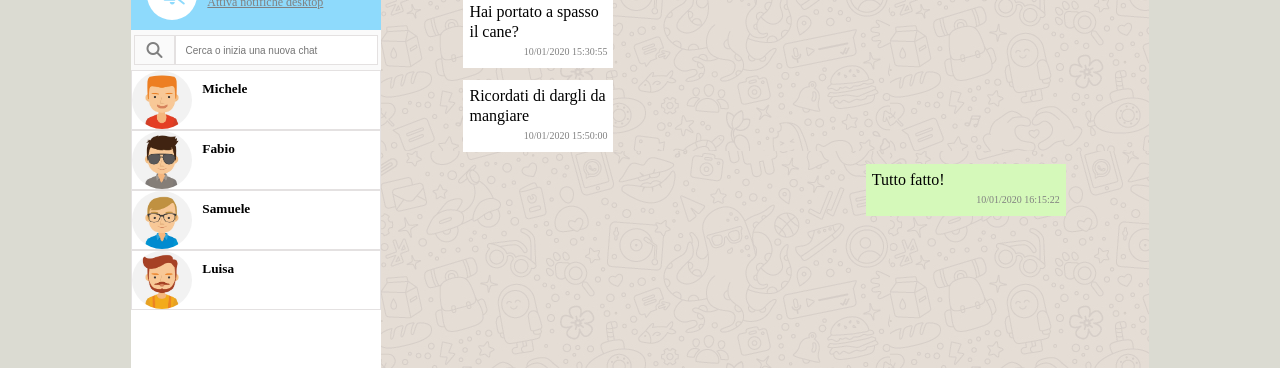
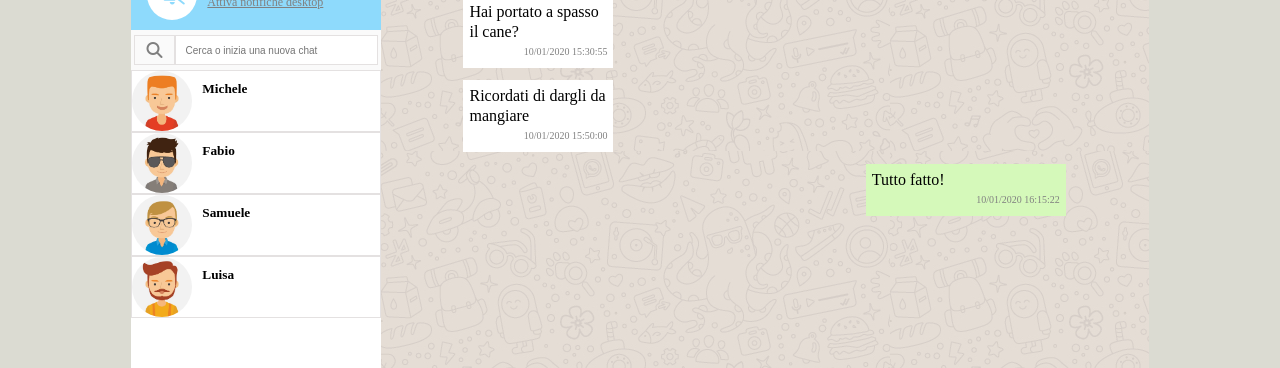
Before and after one commit to MattiaAngelini/vue-boolzapp, a plain HTML site: page index.html in a window 1280 px wide. Shown: the part 140-508 px from the top of the page. Drawn offline with nearby package versions, Linux system fonts and the light colour scheme.

Commit message:
Fixed: input chat v-if & layout list contacts

```diff
--- a/assets/css/styles.css
+++ b/assets/css/styles.css
@@ -146,10 +146,12 @@ body {
 }
 
 .section-contacts {
-    height: 60px;
+    height: 100%;
     display: flex;
+    flex-direction: column;
     justify-content: space-between;
     border: 1px solid rgb(228, 225, 225);
+    overflow-y: auto;
 }
 
 .section-contacts figure {
--- a/index.html
+++ b/index.html
@@ -67,12 +67,15 @@
                         </div>
 
                         <!-- CONTACTS -->
-                        <div class="container-contacts">
+                        <div  v-for="(contact,index) in contacts">
+                            <div class="container-contacts ">
 
                                 <!-- SINGLE CONTACT -->
-                            <section @click="accountActive(index)" v-for="(contact,index) in contacts"
+                                <section @click="accountActive(index)"
                                     class="section-contacts">
-                                <div v-if="contact.visible" class="contact-card">
+
+                                    <div>
+                                        <div v-if="contact.visible"   class="contact-card">
                                             <figure>
                                                 <img :src="'assets/img/avatar' + contact.avatar + '.jpg'" alt="">
                                             </figure>
@@ -81,9 +84,11 @@
                                                 <h5>{{contact.name}}</h5>
                                             </div>
                                         </div>
+                                    </div>
 
                                 </section>
 
+                            </div>
                         </div>
 
                     </div>
```
Lines whose indentation alone changed are shown as unchanged.
